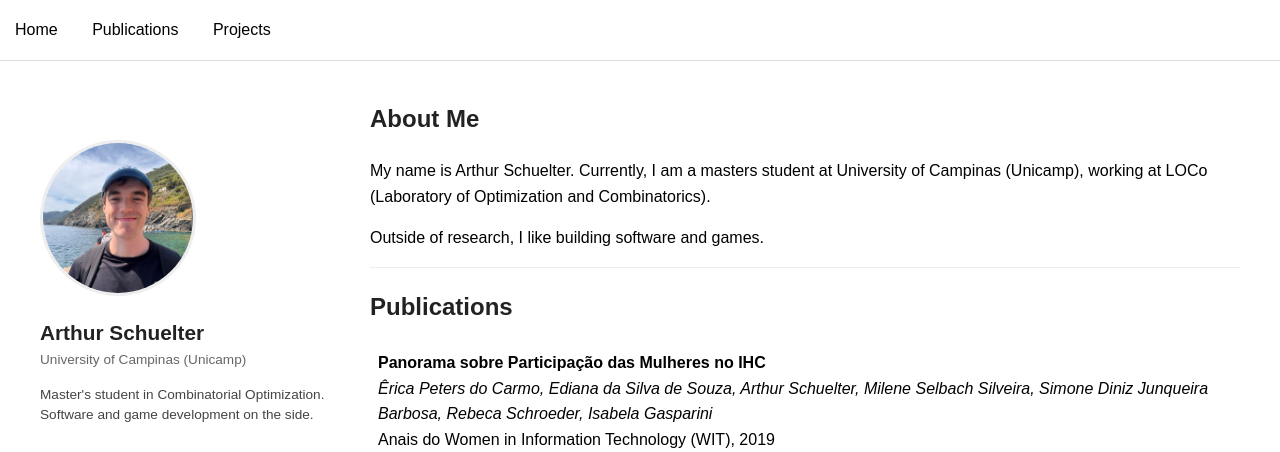
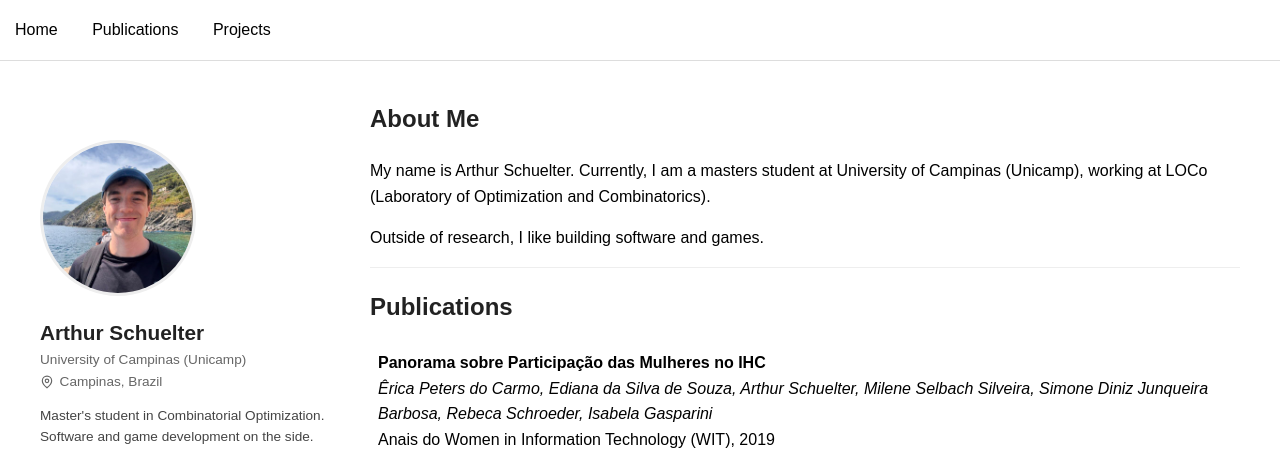
Before and after one commit to arthurschuelter/arthurschuelter.github.io, a plain HTML site: page index.html in a window 1280 px wide. Shown: the top 452 px of the page. Drawn offline with Linux system fonts and the light colour scheme.

Commit message:
add: location in bio

```diff
--- a/css/style.css
+++ b/css/style.css
@@ -79,10 +79,20 @@ nav a:hover {
     margin-bottom: 0rem;
 }
 
-.university {
+.university,
+.location {
     color: #666;
     font-size: 0.85rem;
+}
+
+.university {
     margin-bottom: 0px;
+}
+
+.location {
+    display: flex;
+    align-items: center;
+    gap: 0.35rem;
 }
 
 .small-bio {
--- a/index.html
+++ b/index.html
@@ -25,6 +25,13 @@
             </div>
             <h1>Arthur Schuelter</h1>
             <div class="university">University of Campinas (Unicamp)</div>
+            <div class="location">
+                <svg width="14" height="14" viewBox="0 0 24 24" fill="none" stroke="currentColor" stroke-width="2" stroke-linecap="round" stroke-linejoin="round" aria-hidden="true">
+                    <path d="M20 10c0 6-8 12-8 12S4 16 4 10a8 8 0 1 1 16 0Z" />
+                    <circle cx="12" cy="10" r="3" />
+                </svg>
+                <span>Campinas, Brazil</span>
+            </div>
 
             <div class="small-bio">
                 <p>Master's student in Combinatorial Optimization. Software and game development on the side.</p>
```
Also changed, not shown: 1 other file.
